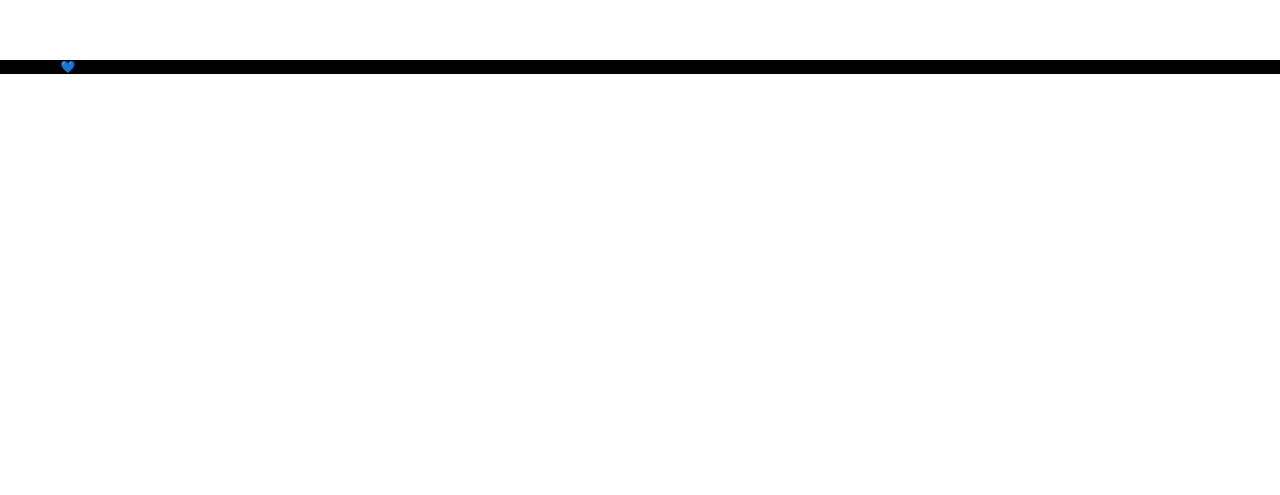
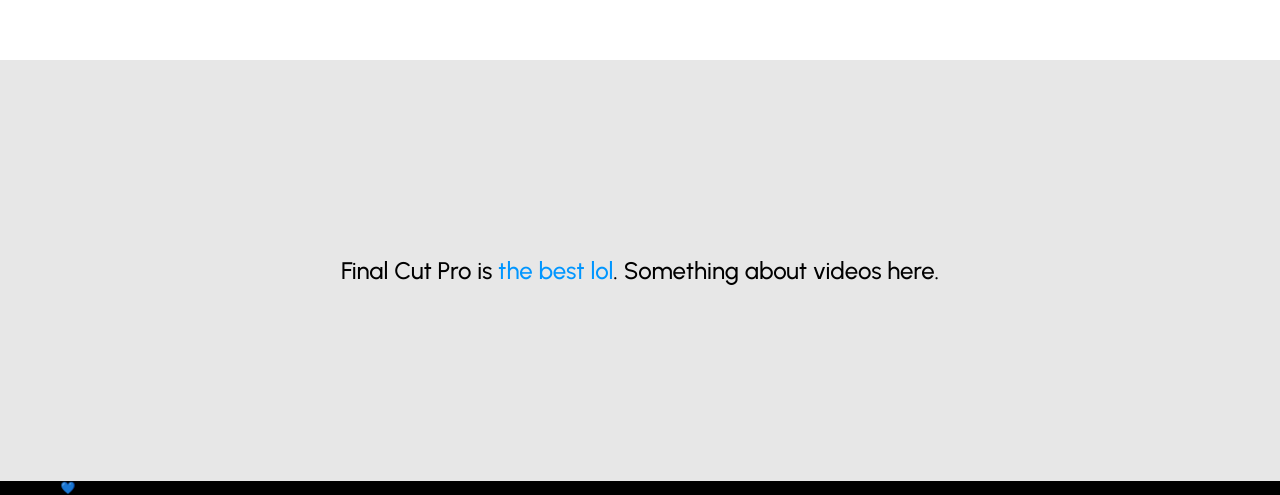
Before and after one commit to raicalvin/raicalvin.github.io, a plain HTML site: page pages/videographypage.html in a window 1280 px wide. Shown: the part 2025-2520 px from the top of the page. Before the commit the page ends 2099 px from the top, so only its background shows below. Drawn offline with Linux system fonts and the light colour scheme.

Commit message:
add fun quote section for video page

```diff
--- a/css/styles-resp.css
+++ b/css/styles-resp.css
@@ -3,6 +3,11 @@
 /* These are the media queries for a 363px iPhone width */
 
 @media screen and (min-width: 360px) {
+
+    .section-fun-quote {
+        padding-top: 76px;
+        padding-bottom: 76px;
+    }
 
     .container {
         padding-left: 32px;
@@ -53,6 +58,11 @@
 
 @media screen and (min-width: 1200px) {
 
+    .section-fun-quote {
+        padding-top: 196px;
+        padding-bottom: 196px;
+    }
+
     .container {
         padding-left: 48px;
         padding-right: 48px;
--- a/css/styles.css
+++ b/css/styles.css
@@ -19,6 +19,14 @@
 p {
     margin: 0;
     padding: 0;
+}
+
+/* === === === === === === === === === === === === === === === */
+/* SECTIONS */
+/* These are the primary sections of your website that are used everywhere. */
+
+.section-fun-quote {
+    background-color: #E7E7E7;
 }
 
 /* === === === === === === === === === === === === === === === */
@@ -73,3 +81,18 @@
     background-color: black;
     color: white;
 }
+
+/* === === === === === === === === === === === === === === === */
+/* FUN QUOTES STYLES */
+/* These are styles specific to the one-line sections breaking up the website */
+
+.container-fun-quote {
+    align-items: center;
+    justify-content: center;
+}
+
+.fun-quote-colored-word {
+    font-family: inherit;
+    font-size: inherit;
+    color: #0096FF;
+}
--- a/pages/videographypage.html
+++ b/pages/videographypage.html
@@ -52,6 +52,13 @@
             </div>
         </section>
 
+        <!-- Fun Quote Section -->
+        <section class="section-fun-quote">
+            <div class="container container-fun-quote">
+                <p class="typ-section-fun-quote fun-quote-text">Final Cut Pro is <span class="fun-quote-colored-word">the best lol</span>. Something about videos here.</p>
+            </div>
+        </section>
+
         <!-- Footer -->
         <section class="section-footer">
             <p class="footer-note typ-caption">Made with 💙. And some JavaScript. By Calvin.</p>
```
Also changed, not shown: css/homepage/homepage-styles-resp.css (renamed from css/homepage-styles-resp.css, +0 -10 lines), css/homepage/homepage-styles.css (renamed from css/homepage-styles.css, +1 -20 lines), index.html (+2 -2 lines).
